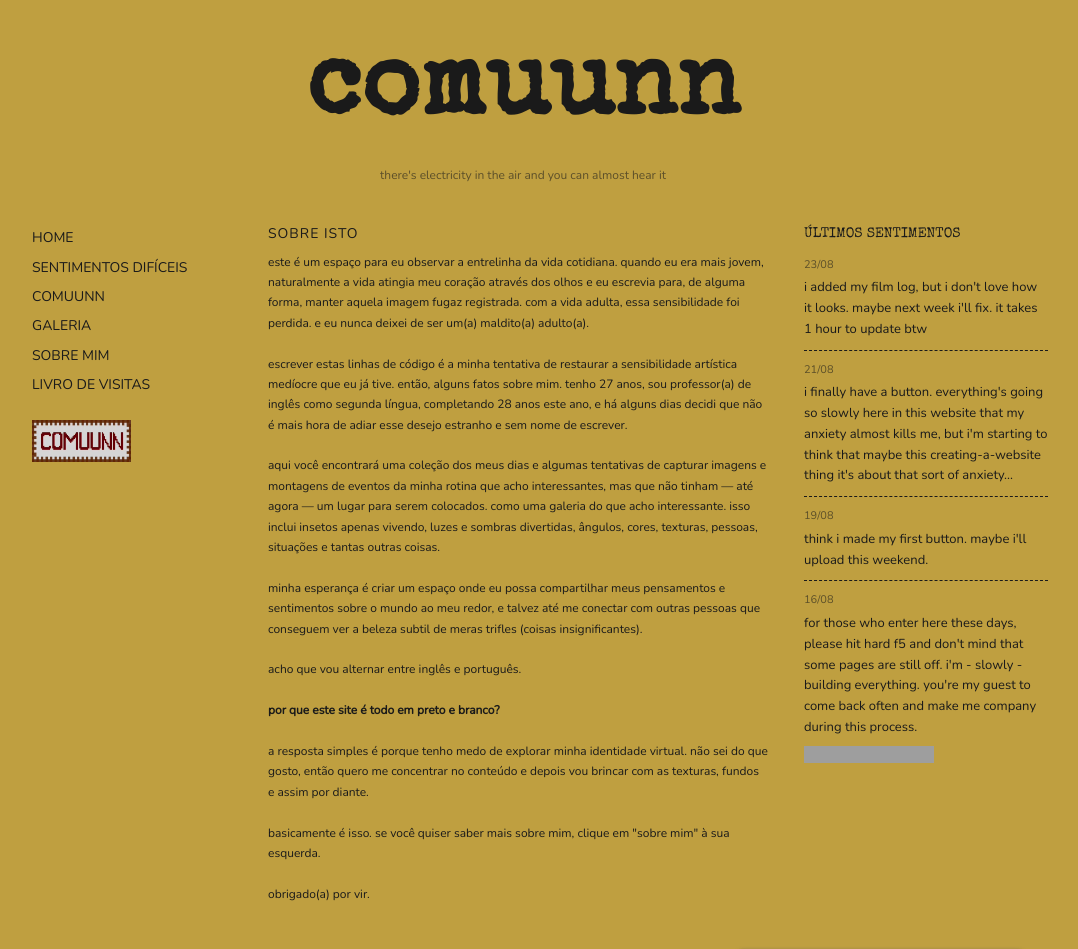
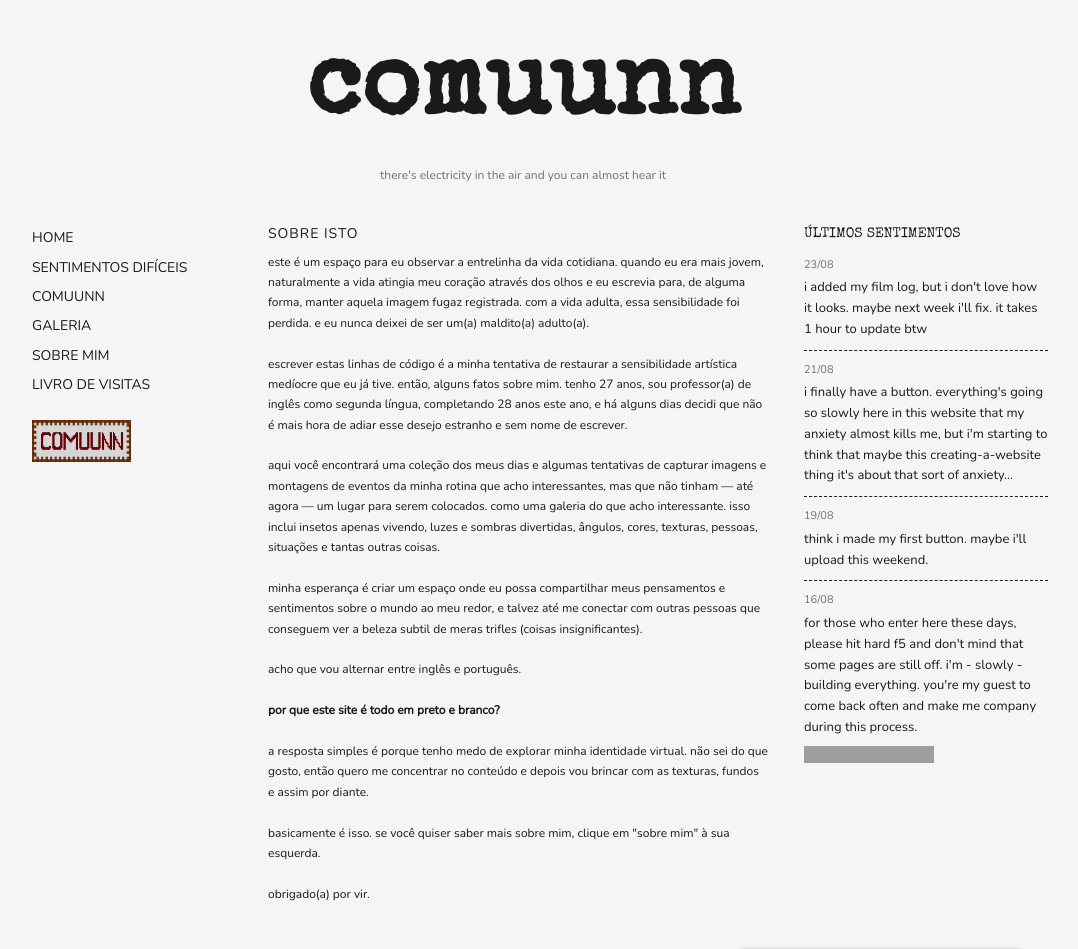
Before and after one commit to guiolhermer/comuunn, a Jekyll site: the page built from index.html, in a window 1280 px wide. Shown: the top 949 px of the page, without its empty margins (117-1195 px from the left). Built offline with Jekyll 4.4.1, drawn with Linux system fonts in a browser that asks for light colours; grey boxes are pictures that could not be loaded.

Commit message:
fix: update background color to use the correct branco-escuro variable

```diff
--- a/assets/style.css
+++ b/assets/style.css
@@ -19,7 +19,7 @@ html, body {
 }
 
 body {
-  background-color: var(--paper-dark);
+  background-color: var(--branco-escuro);
   background-attachment: fixed;
   color: var(--ink);
   font-family: 'Nunito', sans-serif;
```
